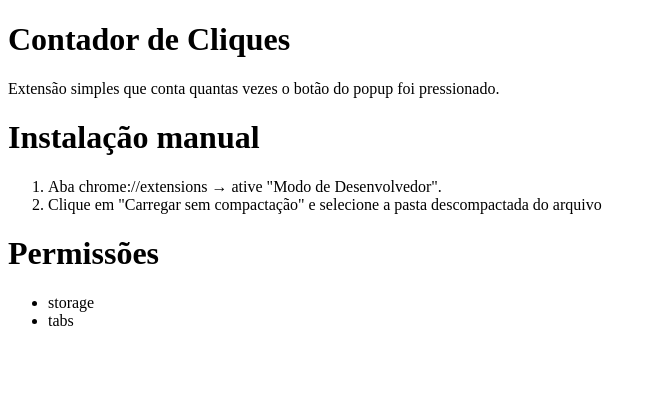
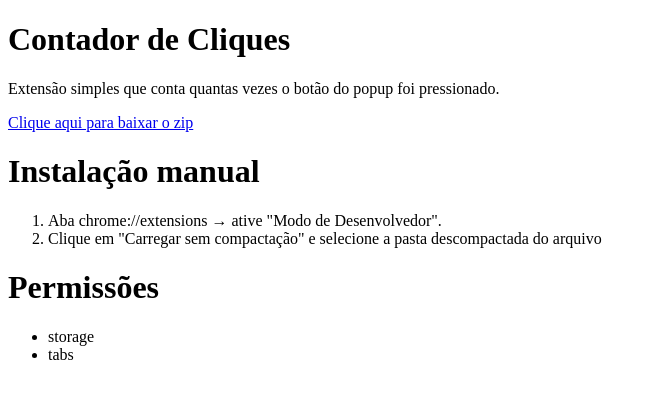
Before and after one commit to Manomelo/ExtensaoContador, a browser extension: page docs/index.html in a window 1280 px wide. Shown: the whole page, without its empty margins (0-657 px from the left). Drawn offline with Linux system fonts and the light colour scheme.

Commit message:
Update index.html com link para download

```diff
--- a/docs/index.html
+++ b/docs/index.html
@@ -10,6 +10,8 @@
     <p>
       Extensão simples que conta quantas vezes o botão do popup foi pressionado.
     </p>
+
+    <a href="https://github.com/Manomelo/ExtensaoContador/releases/download/release/ExtensaoContador.zip">Clique aqui para baixar o zip<a>
 
     <h1>Instalação manual</h1>
     <ol>
```
